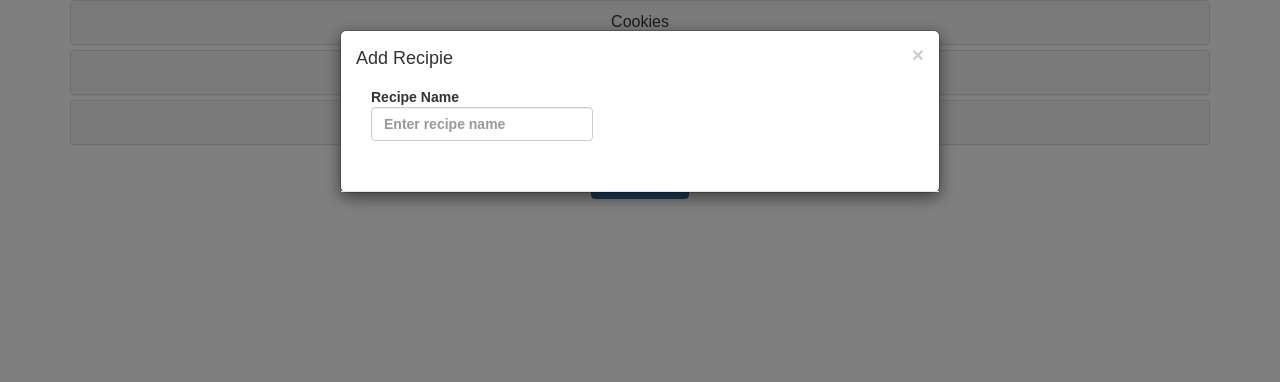
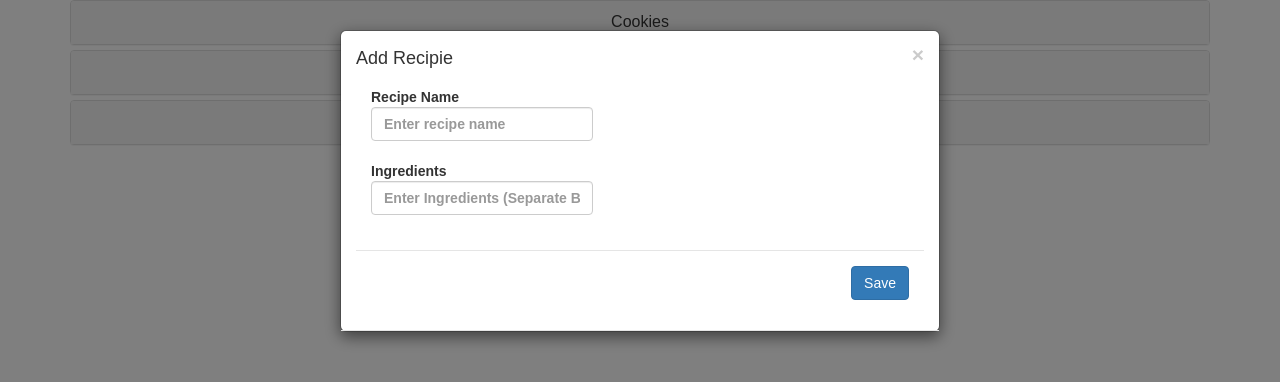
Before and after one commit to cdt-eth/Recipe-Box, a React (Create React App) app: page / in a window 1280 px wide. Both pictures are taken after a click on the button "Add Recipe". Shown: the top 382 px of the page. Built offline with nearby package versions, Linux system fonts and the light colour scheme.

Commit message:
save new recipe

```diff
--- a/src/App.js
+++ b/src/App.js
@@ -25,9 +25,8 @@ class App extends Component {
     this.setState({ recipes });
   }
 
-  // Update newestRecipe.recipename
+  // Update newestRecipe
   updateNewRecipe(recipeName, ingredients) {
-    // take copy of state to not mutate original
     this.setState({
       newestRecipe: {
         recipeName: recipeName,
@@ -36,12 +35,29 @@ class App extends Component {
     });
   }
 
-  // opens a popup
+  // Saves a new recipe to recipes
+  saveNewRecipe() {
+    // take copy of state to not mutate original
+    let recipes = this.state.recipes.slice();
+    // add newestRecipe to end of recipe list
+    recipes.push({
+      recipeName: this.state.newestRecipe.recipeName,
+      ingredients: this.state.newestRecipe.ingredients
+    });
+    // display new state
+    this.setState({ recipes });
+    // resets form values
+    this.setState({ newestRecipe: { recipeName: '', ingredients: [] } });
+    // close popup
+    this.close();
+  }
+
+  // Opens a Popup
   open = state => {
     this.setState({ [state]: true });
   };
 
-  // closes a popup
+  // Closes a Popup
   close = () => {
     if (this.state.showAdd) {
       this.setState({ showAdd: false });
@@ -51,8 +67,11 @@ class App extends Component {
   render() {
     // destructuring to maximize readability below
     const { recipes, newestRecipe } = this.state;
+
     return (
       <div className="App container">
+        {/* show when theres at least 1 recipe */}
+        {recipes.length > 0 && (
           <PanelGroup accordion>
             {/* display all recipes in parent array */}
             {recipes.map((recipe, index) => (
@@ -76,24 +95,45 @@ class App extends Component {
               </Panel>
             ))}
           </PanelGroup>
+        )}
 
         <Modal show={this.state.showAdd} onHide={this.close}>
           <Modal.Header closeButton>
             <Modal.Title>Add Recipie</Modal.Title>
             <Modal.Body>
-              <FormGroup>
+              {/* Enter Recipie Name */}
+              <FormGroup controlId="formBasicText">
                 <ControlLabel>
                   {' '}
                   Recipe Name{' '}
                   <FormControl
                     type="text"
-                    value={this.state.newestRecipe.recipeName}
+                    value={newestRecipe.recipeName}
                     placeholder="Enter recipe name"
                     onChange={event => this.updateNewRecipe(event.target.value, newestRecipe.ingredients)}
                   />
                 </ControlLabel>
               </FormGroup>
+
+              {/* Enter Ingredients */}
+              <FormGroup controlId="formControlsTextarea">
+                <ControlLabel>
+                  {' '}
+                  Ingredients{' '}
+                  <FormControl
+                    type="textarea"
+                    value={newestRecipe.ingredients}
+                    placeholder="Enter Ingredients (Separate By Commas)"
+                    onChange={event => this.updateNewRecipe(newestRecipe.recipeName, event.target.value.split(','))}
+                  />
+                </ControlLabel>
+              </FormGroup>
             </Modal.Body>
+            <Modal.Footer>
+              <Button bsStyle="primary" onClick={event => this.saveNewRecipe()}>
+                Save
+              </Button>
+            </Modal.Footer>
           </Modal.Header>
         </Modal>
 
```
Lines whose indentation alone changed are shown as unchanged.
